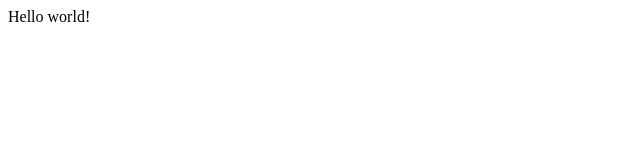
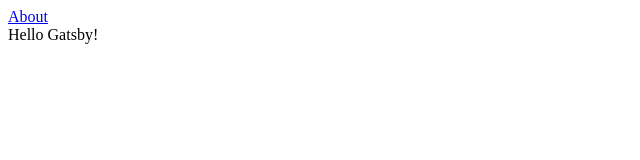
Before and after one commit to ahhda/gatsby-course, a Gatsby site: page / in a window 1280 px wide. Shown: the whole page, without its empty margins (0-640 px from the left). Built offline with nearby package versions, Linux system fonts and the light colour scheme; Gatsby itself is replaced by a stand-in of ours.

Commit message:
Add index page, home page, linking

```diff
--- a/src/pages/index.js
+++ b/src/pages/index.js
@@ -1,5 +1,11 @@
 import React from "react"
+import { Link } from "gatsby"
 
 export default function Home() {
-  return <div>Hello world!</div>
+  return (
+    <div>
+      <Link to="/about/">About</Link>
+      <div>Hello Gatsby!</div>
+    </div>
+  )
 }
```
Also changed, not shown: src/pages/about.js (added, +12 -0 lines).
